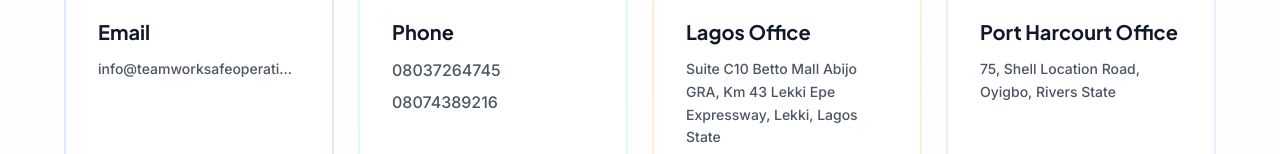
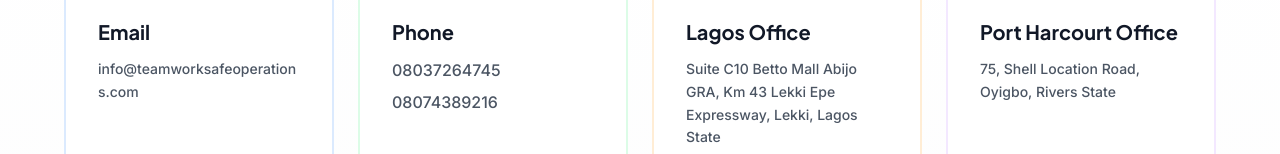
Before and after one commit to muheezokunade/teamworksafe, a Next.js app: page /contact in a window 1280 px wide. Shown: the part 556-710 px from the top of the page. Built offline with nearby package versions, Linux system fonts and the light colour scheme.

Commit message:
fix: allow email to wrap fully instead of truncating with ellipsis on contact page

```diff
--- a/app/contact/page.tsx
+++ b/app/contact/page.tsx
@@ -38,7 +38,7 @@
                 </h3>
                 <a
                   href="mailto:info@teamworksafeoperations.com"
-                  className="text-gray-600 hover:text-blue-600 transition-colors text-sm font-medium whitespace-nowrap overflow-hidden text-ellipsis block leading-relaxed"
+                  className="text-gray-600 hover:text-blue-600 transition-colors text-sm font-medium block leading-relaxed break-all"
                 >
                   info@teamworksafeoperations.com
                 </a>
```
